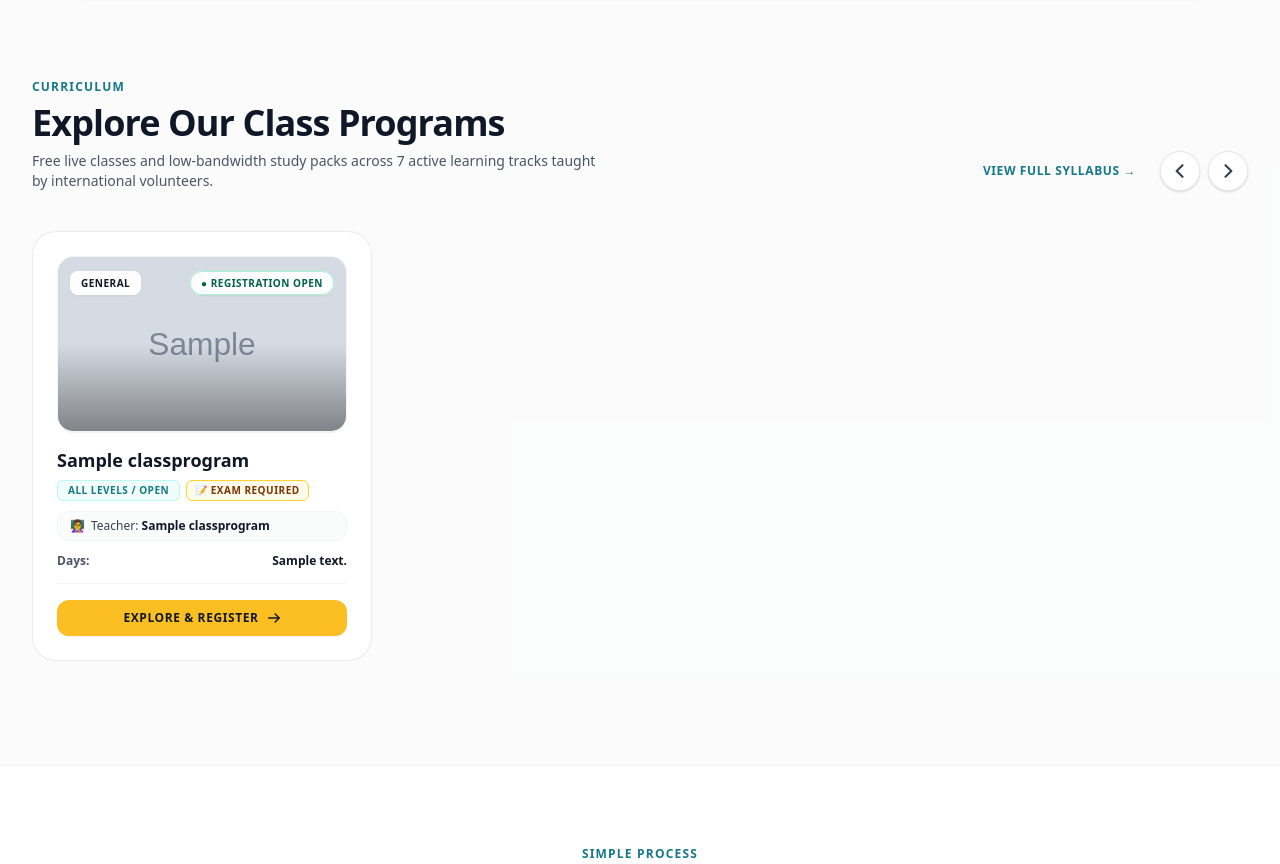
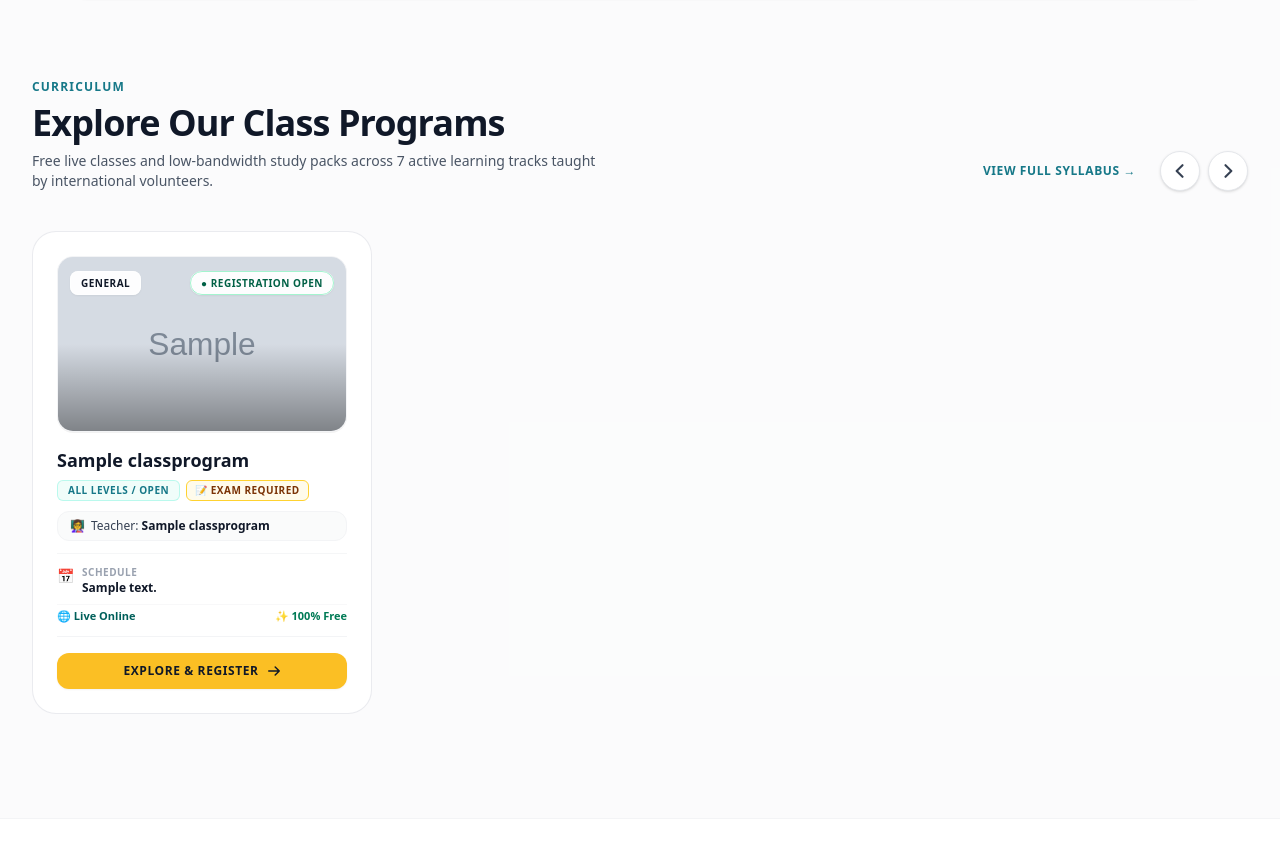
Before and after one commit to KhairullahChakir/educacion-para-ella, a Django app: page / in a window 1280 px wide. Shown: the part 849-1713 px from the top of the page. Run offline with Django 5.2, Linux system fonts and the light colour scheme; tables that the repository leaves empty hold one stand-in row (values such as "Sample post"); grey boxes marked "Sample" are stand-in pictures.

Commit message:
Display full untruncated schedule and key specs on course cards

```diff
--- a/core/templates/core/home.html
+++ b/core/templates/core/home.html
@@ -223,14 +223,21 @@
                     </div>
                     {% endif %}
 
-                    <!-- Schedule Metadata -->
-                    <div class="space-y-1 text-xs text-gray-600 mt-2">
-                        <p class="leading-relaxed flex items-center justify-between">
-                            <span class="font-semibold text-gray-600">Days:</span>
-                            <span class="text-gray-900 font-bold truncate max-w-[170px]">{{ program.timetable_text }}</span>
-                        </p>
-                    </div>
-                </div>
+                            <!-- Structured Schedule & Key Info Box -->
+                            <div class="mt-3 pt-3 border-t border-gray-100/80 space-y-2 text-xs">
+                                <div class="flex items-start gap-2">
+                                    <span class="text-sm">📅</span>
+                                    <div class="flex-1">
+                                        <span class="text-[10px] font-bold text-gray-400 uppercase tracking-wider block">Schedule</span>
+                                        <span class="font-bold text-gray-900 block leading-snug">{{ program.timetable_text }}</span>
+                                    </div>
+                                </div>
+                                <div class="flex items-center justify-between text-[11px] font-bold pt-1 border-t border-gray-100/60 text-teal-800">
+                                    <span>🌐 Live Online</span>
+                                    <span class="text-emerald-700">✨ 100% Free</span>
+                                </div>
+                            </div>
+                        </div>
 
                 <!-- Action Button -->
                 <div class="pt-4 mt-3 border-t border-gray-100">
```
Also changed, not shown: core/templates/core/classes.html (+13 -6 lines), theme/static/css/dist/styles.css.
